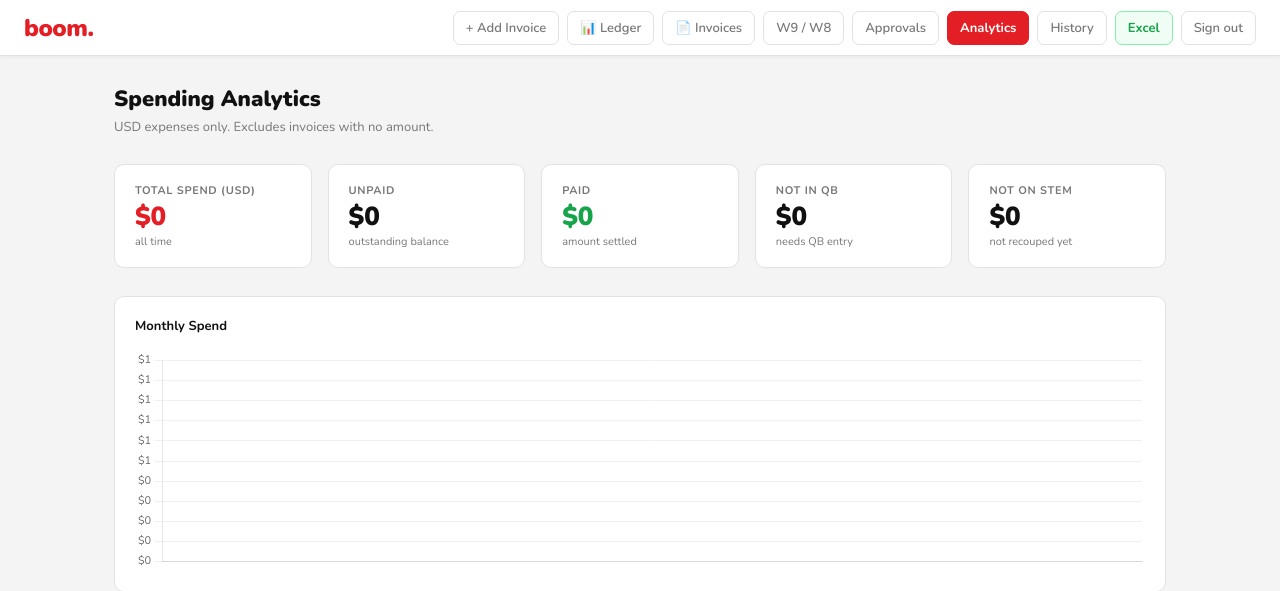
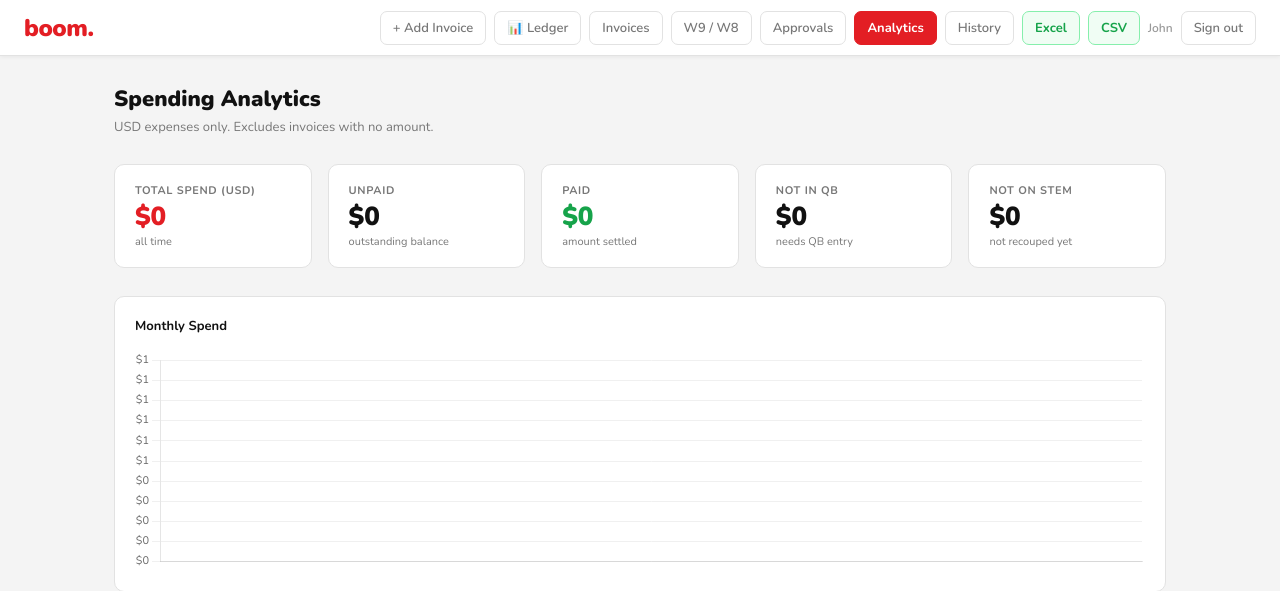
Before and after one commit to johns-dotcom/boom-invoice-app, a Flask app: page /analytics in a window 1280 px wide. Shown: the top 591 px of the page. Run offline with Flask 3, Linux system fonts and the light colour scheme; the visitor is signed in with stand-in values (Sample User, id 1); data that the repository does not hold is empty; some libraries are stand-ins or nearby versions.

Commit message:
feat: show logged-in username next to sign out on all pages, fix: remove emoji from Invoices nav button, fix: restore CSV export button on analytics page

```diff
--- a/templates/analytics.html
+++ b/templates/analytics.html
@@ -55,7 +55,7 @@
   <div class="header-right">
     <a href="/" class="btn-ghost">+ Add Invoice</a>
     <a href="/ledger" class="btn-ghost">📊 Ledger</a>
-    <a href="/invoices" class="btn-ghost">📄 Invoices</a>
+    <a href="/invoices" class="btn-ghost">Invoices</a>
     <a href="/w9s" class="btn-ghost">W9 / W8</a>
     <a href="/approvals" class="btn-approvals">
       Approvals
@@ -64,7 +64,8 @@
     <a href="/analytics" class="btn-active">Analytics</a>
     {% if current_user == 'John' %}<a href="/history" class="btn-ghost">History</a>{% endif %}
     <a href="/export" class="btn-export">Excel</a>
-    <a href="/logout" class="btn-ghost">Sign out</a>
+    <a href="/export-qbo" class="btn-export">CSV</a>
+    {% if current_user %}<span style="font-size:12px;color:#999;font-weight:600">{{ current_user }}</span>{% endif %}<a href="/logout" class="btn-ghost">Sign out</a>
   </div>
 </header>
 
--- a/templates/approvals.html
+++ b/templates/approvals.html
@@ -77,7 +77,7 @@
   <div class="header-right">
     <a href="/" class="btn-ghost">+ Add Invoice</a>
     <a href="/ledger" class="btn-ghost">Ledger</a>
-    <a href="/invoices" class="btn-ghost">📄 Invoices</a>
+    <a href="/invoices" class="btn-ghost">Invoices</a>
     <a href="/w9s" class="btn-ghost">W9 / W8</a>
     <a href="/approvals" class="btn-active">
       Approvals
@@ -87,7 +87,7 @@
     {% if current_user == 'John' %}<a href="/history" class="btn-ghost">History</a>{% endif %}
     <a href="/export" class="btn-export">Excel</a>
     <a href="/export-qbo" class="btn-export">CSV</a>
-    <a href="/logout" class="btn-ghost">Sign out</a>
+    {% if current_user %}<span style="font-size:12px;color:#999;font-weight:600">{{ current_user }}</span>{% endif %}<a href="/logout" class="btn-ghost">Sign out</a>
   </div>
 </header>
 
--- a/templates/index.html
+++ b/templates/index.html
@@ -72,14 +72,14 @@
   <div class="logo">boom.</div>
   <div class="header-right">
     <a href="/ledger" class="btn-red">📋 Ledger</a>
-    <a href="/invoices" class="btn-ghost">📄 Invoices</a>
+    <a href="/invoices" class="btn-ghost">Invoices</a>
     <a href="/w9s" class="btn-ghost">W9 / W8</a>
     <a href="/approvals" class="btn-ghost" style="position:relative">Approvals{% if pending_count > 0 %}<span style="position:absolute;top:-6px;right:-6px;background:#e31e24;color:#fff;font-size:10px;font-weight:900;padding:1px 5px;border-radius:10px;line-height:1.4">{{ pending_count }}</span>{% endif %}</a>
     <a href="/analytics" class="btn-ghost">Analytics</a>
     {% if current_user == 'John' %}<a href="/history" class="btn-ghost">History</a>{% endif %}
     <a href="/export" class="btn-ghost">Excel</a>
     <a href="/export-qbo" class="btn-ghost">CSV</a>
-    <a href="/logout" class="btn-ghost">Sign out</a>
+    {% if current_user %}<span style="font-size:12px;color:#999;font-weight:600">{{ current_user }}</span>{% endif %}<a href="/logout" class="btn-ghost">Sign out</a>
   </div>
 </header>
 
--- a/templates/invoices.html
+++ b/templates/invoices.html
@@ -55,14 +55,14 @@
   <div class="header-right">
     <a href="/" class="btn-ghost">+ Add Invoice</a>
     <a href="/ledger" class="btn-ghost">Ledger</a>
-    <span class="nav-pill">📄 Invoices</span>
+    <span class="nav-pill">Invoices</span>
     <a href="/w9s" class="btn-ghost">W9 / W8</a>
     <a href="/approvals" class="btn-ghost" style="position:relative">Approvals{% if pending_count > 0 %}<span style="position:absolute;top:-6px;right:-6px;background:#e31e24;color:#fff;font-size:10px;font-weight:900;padding:1px 5px;border-radius:10px;line-height:1.4">{{ pending_count }}</span>{% endif %}</a>
     {% if is_admin %}<a href="/analytics" class="btn-ghost">Analytics</a>{% endif %}
     {% if current_user == 'John' %}<a href="/history" class="btn-ghost">History</a>{% endif %}
     <a href="/export" class="btn-ghost" style="background:#f0fdf4;border-color:#86efac;color:#16a34a">Excel</a>
     <a href="/export-qbo" class="btn-ghost" style="background:#f0fdf4;border-color:#86efac;color:#16a34a">CSV</a>
-    <a href="/logout" class="btn-ghost">Sign out</a>
+    {% if current_user %}<span style="font-size:12px;color:#999;font-weight:600">{{ current_user }}</span>{% endif %}<a href="/logout" class="btn-ghost">Sign out</a>
   </div>
 </header>
 
--- a/templates/ledger.html
+++ b/templates/ledger.html
@@ -90,7 +90,7 @@
   <div class="logo">boom.</div>
   <div class="header-right">
     <a href="/" class="btn-ghost">+ Add Invoice</a>
-    <a href="/invoices" class="btn-ghost">📄 Invoices</a>
+    <a href="/invoices" class="btn-ghost">Invoices</a>
     <a href="/w9s" class="btn-ghost">W9 / W8</a>
     <a href="/approvals" class="btn-approvals">
       Approvals
@@ -100,7 +100,7 @@
     {% if current_user == 'John' %}<a href="/history" class="btn-ghost">History</a>{% endif %}
     <a href="/export" class="btn-export">Excel</a>
     <a href="/export-qbo" class="btn-export">CSV</a>
-    <a href="/logout" class="btn-ghost">Sign out</a>
+    {% if current_user %}<span style="font-size:12px;color:#999;font-weight:600">{{ current_user }}</span>{% endif %}<a href="/logout" class="btn-ghost">Sign out</a>
   </div>
 </header>
 
--- a/templates/w9s.html
+++ b/templates/w9s.html
@@ -50,14 +50,14 @@
   <div class="header-right">
     <a href="/" class="btn-ghost">+ Add Invoice</a>
     <a href="/ledger" class="btn-ghost">Ledger</a>
-    <a href="/invoices" class="btn-ghost">📄 Invoices</a>
+    <a href="/invoices" class="btn-ghost">Invoices</a>
     <span class="nav-pill">W9 / W8</span>
     <a href="/approvals" class="btn-ghost" style="position:relative">Approvals{% if pending_count > 0 %}<span style="position:absolute;top:-6px;right:-6px;background:#e31e24;color:#fff;font-size:10px;font-weight:900;padding:1px 5px;border-radius:10px;line-height:1.4">{{ pending_count }}</span>{% endif %}</a>
     {% if is_admin %}<a href="/analytics" class="btn-ghost">Analytics</a>{% endif %}
     {% if current_user == 'John' %}<a href="/history" class="btn-ghost">History</a>{% endif %}
     <a href="/export" class="btn-ghost" style="background:#f0fdf4;border-color:#86efac;color:#16a34a">Excel</a>
     <a href="/export-qbo" class="btn-ghost" style="background:#f0fdf4;border-color:#86efac;color:#16a34a">CSV</a>
-    <a href="/logout" class="btn-ghost">Sign out</a>
+    {% if current_user %}<span style="font-size:12px;color:#999;font-weight:600">{{ current_user }}</span>{% endif %}<a href="/logout" class="btn-ghost">Sign out</a>
   </div>
 </header>
 
```
Also changed, not shown: 1 other file.
